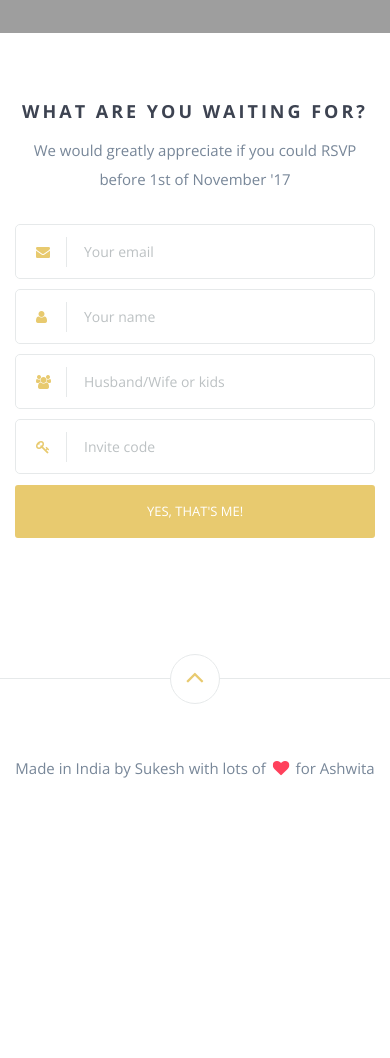
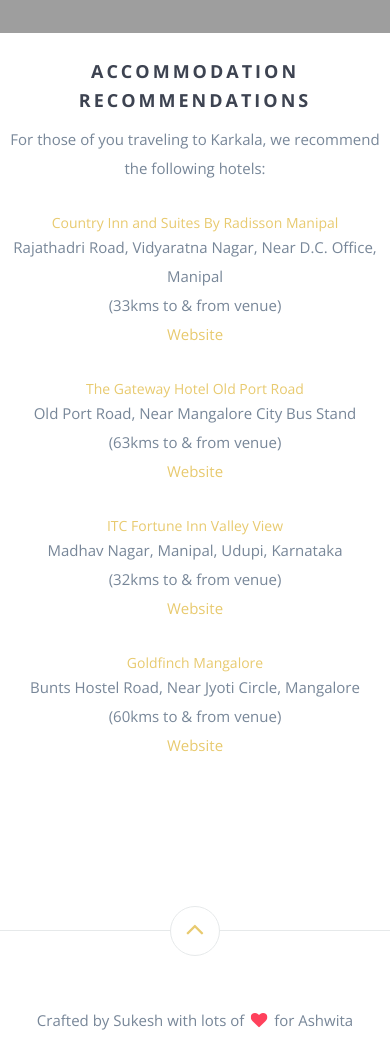
Before and after one commit to ashwitapoojari/ashwitapoojari.github.io, a website: page index.html in a window 390 px wide. Shown: the part 6781-7839 px from the top of the page. Before the commit the page ends 7614 px from the top, so only its background shows below. Drawn offline with nearby package versions, Linux system fonts and the light colour scheme; some packages are replaced by stand-ins of ours; files that its build step writes are made by us from their sources; grey boxes are pictures that could not be loaded; a script that the page names is missing; files whose address does not match are found by name.

Commit message:
made few changes

```diff
--- a/index.html
+++ b/index.html
@@ -54,7 +54,6 @@
                         </ul>
                         <ul class="member-actions">
                             <li><a href="#map" class="login">Venue</a></li>
-                            <li><a href="#rsvp" class="btn-white btn-small">RSVP</a></li>
                         </ul>
                     </nav>
                 </div>
@@ -77,8 +76,7 @@
         </div>
         <div class="row">
             <div class="col-sm-4 hidden-xs"></div>
-            <div class="col-sm-4 hidden-xs text-center"><a href="#rsvp"
-                                                           class="btn btn-accent btn-large rsvp-btn">RSVP</a></div>
+
             <div class="col-sm-4 hidden-xs"></div>
         </div>
     </div>
@@ -180,19 +178,19 @@
                     <button type="button" class="close" data-dismiss="modal" aria-label="Close"><span>&times;</span>
                     </button>
                     <h3 class="text-center section-padding">Ugh... dress codes?</h3>
-                    <h5>Mehndi (Sukesh's place - <span class="time">10 am - 3pm</span>, Ashwita's place -  <span class="time">7 pm onwards</span>) </h5>
+                    <h5>Mehndi  </h5>
                     <p>
                         <strong>Western attire</strong>
                         <br>
                         A fun & vibrant look that is contemporary & fashionable which is not too prim & proper is the best to pull off without any extra efforts.
                     </p>
-                    <h5>WEDDING <span class="time">12pm Muhurta</span></h5>
+                    <h5>WEDDING </h5>
                     <p>
                         <strong>Traditional or Indo-western</strong>
                         <br>
                         Ladies can flaunt their unconventional sarees, lehengas, anarkalis, dresses and the list goes on whereas gentlemen can wear any kind of sherwani, suit or just blazer.
                     </p>
-                    <h5>Reception <span class="time">11am-2pm</span></h5>
+                    <h5>Reception</h5>
                     <p>
                         <strong>Ethnic wear</strong>
                         <br>
@@ -335,20 +333,15 @@
                 </div>
                 <div id="map-content" class="pointer-events-auto">
                     <div class="row">
-                        <div class="col-md-6">
-                            <h5>ITC Fortune Park</h5>
-                            <p>Kona Expressway, Howrah, West Bengal 711403, India</p>
-                        </div>
-                        <div class="col-md-6">
-                            <h5>Mr. Amit Roy</h5>
-                            <p><i class="fa fa-mobile"></i> <a href="tel://+919412345678">+91 9412345678</a><br>
-                                <i class="fa fa-mobile"></i> <a href="tel://+917123456789">+91 7123456789</a></p>
+                        <div class="col-xs-offset-1 col-md-8">
+                            <h5>Sri B. Manjunath Pai Cultural Hall</h5>
+                            <p>Hawaldar Bettu Road, Near Gandhi Maidan, SH 37, Karkala,<br/> Karnataka 574104</p>
                         </div>
                     </div>
                     <div class="row text-center">
                         <div class="col-md-6" style="padding: 5px;">
                             <a class="btn btn-fill btn-small"
-                               href="https://m.uber.com/ul/?action=setPickup&client_id=Yh7Dl6SjB56RY2JuuZF8ttVa6ryFV78W&pickup=my_location&dropoff[formatted_address]=Fortune%20Park%20Panchwati%20-%20Hotels%20in%20Kolkata%2C%20Howrah%2C%20West%20Bengal%2C%20India&dropoff[latitude]=22.593276&dropoff[longitude]=88.270277"><i
+                               href="https://m.uber.com/ul/?action=setPickup&client_id=Yh7Dl6SjB56RY2JuuZF8ttVa6ryFV78W&pickup=my_location&dropoff[formatted_address]=Sri%20B%20Manjunath%20Pai%20Cultural%20Hall%20Karkala%2C%%20Karnataka%2C%20India&dropoff[latitude]=13.215834&dropoff[longitude]=74.990493"><i
                                     class="fa fa-taxi"></i>&nbsp;&nbsp;Book Uber</a>
                         </div>
                         <div class="col-md-6" style="padding: 5px;">
@@ -382,55 +375,39 @@
 
     <div class="container">
         <div class="row">
-            <div class="col-md-6 col-md-offset-3">
-                <h3>What are you waiting for?</h3>
-                <p>We would greatly appreciate if you could RSVP before 1st of November '17</p>
-                <form id="rsvp-form" class="rsvp-form"
-                      action=""
-                      method="POST">
-                    <div class="row">
-                        <div class="col-md-6 col-sm-6">
-                            <div class="form-input-group">
-                                <i class="fa fa-envelope"></i><input type="email" name="email" class=""
-                                                                     placeholder="Your email"
-                                                                     required>
-                            </div>
+                <h3>Accommodation recommendations</h3>
+                <p>For those of you traveling to Karkala, we recommend the following hotels:</p>
+
+                <div class="row">
+                    <div class="col-md-6">
+                        <a target="_blank" href="https://www.radissonhotels.com/en-us/hotels/country-inn-manipal">Country Inn and Suites By Radisson Manipal </a>
+                        <p>Rajathadri Road, Vidyaratna Nagar, Near D.C. Office, Manipal
+                            <br/>(33kms to & from venue) <br/>
+                        <a target="_blank" href="https://www.radissonhotels.com/en-us/hotels/country-inn-manipal">Website</a></p>
+                    </div>
+                    <div class="col-md-6">
+                            <a target="_blank" href="https://www.tajhotels.com/en-in/gateway/old-port-road-mangalore">The Gateway Hotel Old Port Road </a>
+                            <p>Old Port Road, Near Mangalore City Bus Stand
+                                <br/>(63kms to & from venue) <br/>
+                            <a target="_blank" href="https://www.tajhotels.com/en-in/gateway/old-port-road-mangalore">Website</a></p>
+                    </div>
+                </div>
+                <div class="row">
+                        <div class="col-md-6">
+                            <a target="_blank" href="https://www.fortunehotels.in/manipal-fortune-inn-valley-view.dh.10">ITC Fortune Inn Valley View</a>
+                            <p>Madhav Nagar, Manipal, Udupi, Karnataka
+                                <br/>(32kms to & from venue) <br/>
+                            <a target="_blank" href="https://www.fortunehotels.in/manipal-fortune-inn-valley-view.dh.10">Website</a></p>
                         </div>
-                        <div class="col-md-6 col-sm-6">
-                            <div class="form-input-group">
-                                <i class="fa fa-user"></i><input name="name" class=""
-                                                                 placeholder="Your name"
-                                                                 required>
-                            </div>
+                        <div class="col-md-6">
+                                <a target="_blank" href="https://www.goldfinchhotels.com/goldfinch-mangalore">Goldfinch Mangalore </a>
+                                <p>Bunts Hostel Road, Near Jyoti Circle, Mangalore
+                                    <br/>(60kms to & from venue) <br/>
+                                <a target="_blank" href="https://www.goldfinchhotels.com/goldfinch-mangalore/">Website</a></p>
                         </div>
-                    </div>
-                    <div class="row">
-                        <div class="col-md-6 col-sm-6">
-                            <div class="form-input-group">
-                                <i class="fa fa-users"></i><input type="number" name="extras" class="" min="0"
-                                                                  max="4"
-                                                                  placeholder="Husband/Wife or kids"
-                                                                  required>
-                            </div>
-                        </div>
-                        <div class="col-md-6 col-sm-6">
-                            <div class="form-input-group">
-                                <i class="fa fa-key"></i><input type="number" name="invite_code" id="invite_code"
-                                                                class="" min="0"
-                                                                placeholder="Invite code"
-                                                                required>
-                            </div>
-                        </div>
-                    </div>
-                    <div class="row">
-                        <div class="col-md-12" id="alert-wrapper"></div>
-                    </div>
-                    <button class="btn-fill rsvp-btn">
-                        Yes,
-                        that's me!
-                    </button>
-                </form>
-            </div>
+                </div>
+
+
         </div>
     </div>
 </section>
@@ -440,7 +417,7 @@
         <div class="row">
             <div class="col-sm-12 text-center content">
                 <span class="to-top-wrapper"><a href="#top" class="to-top"><i class="fa fa-angle-up"></i></a></span>
-                <p>Made in India by Sukesh with lots of <span class="fa fa-heart pulse2"></span> for Ashwita</p>
+                <p>Crafted by Sukesh with lots of <span class="fa fa-heart pulse2"></span> for Ashwita</p>
             </div>
         </div>
     </div>
@@ -456,7 +433,7 @@
 <script src="js/vendor/ouical.js"></script>
 <script src="js/scripts.min.js"></script>
 <script async defer
-        src="https://maps.googleapis.com/maps/api/js?key=AIzaSyBlPw3GQYI3faa_9mRE6plWuM7xNEmrwH0&callback=initMap"></script>
+        src="https://maps.googleapis.com/maps/api/js?key=AIzaSyDLoDK_dYjHQ5iKVgYrNkWg5eXpjJpzdm0&callback=initMap"></script>
 <!-- Google Analytics -->
 <script>
     (function (i, s, o, g, r, a, m) {
--- a/js/scripts.js
+++ b/js/scripts.js
@@ -237,7 +237,8 @@
 
 // Google map
 function initMap() {
-    var itc_kol = {lat: 22.5932759, lng: 88.27027720000001};
+
+    var itc_kol = {lat: 13.215834, lng: 74.990493};
     var map = new google.maps.Map(document.getElementById('map-canvas'), {
         zoom: 15,
         center: itc_kol,
@@ -251,7 +252,7 @@
 }
 
 function initBBSRMap() {
-    var la_fiesta = {lat: 20.305826, lng: 85.85480189999998};
+    var la_fiesta =  {lat: 12.215834, lng: 74.990493};
     var map = new google.maps.Map(document.getElementById('map-canvas'), {
         zoom: 15,
         center: la_fiesta,
```
Also changed, not shown: js/scripts.min.js.
